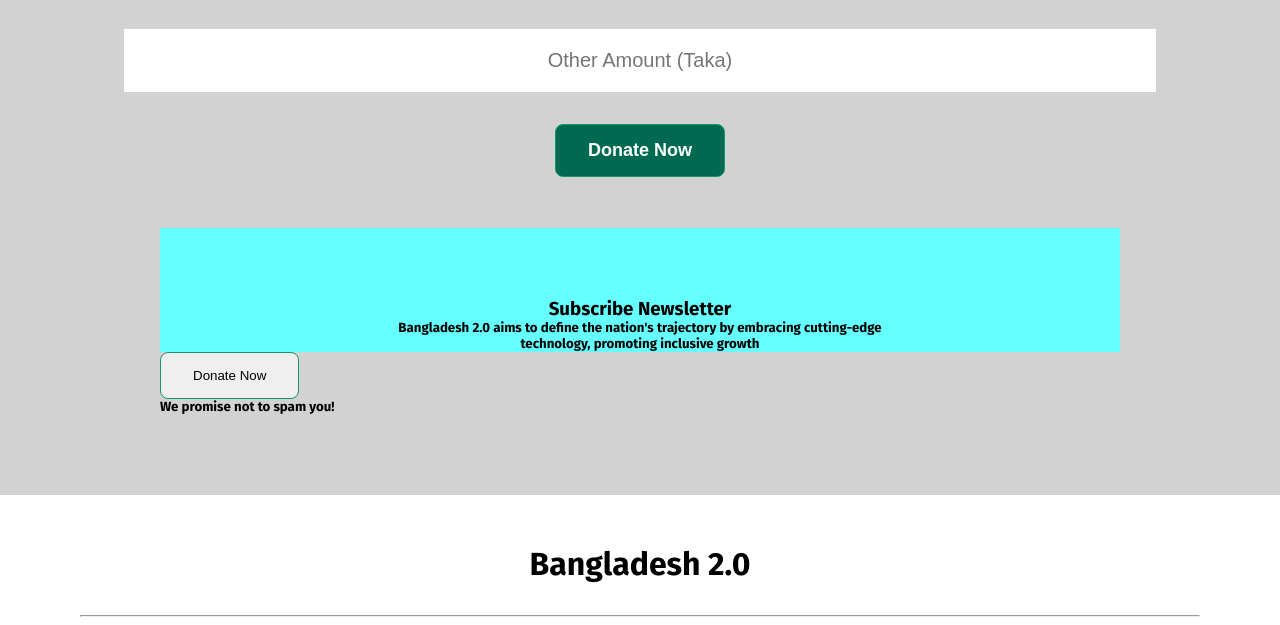
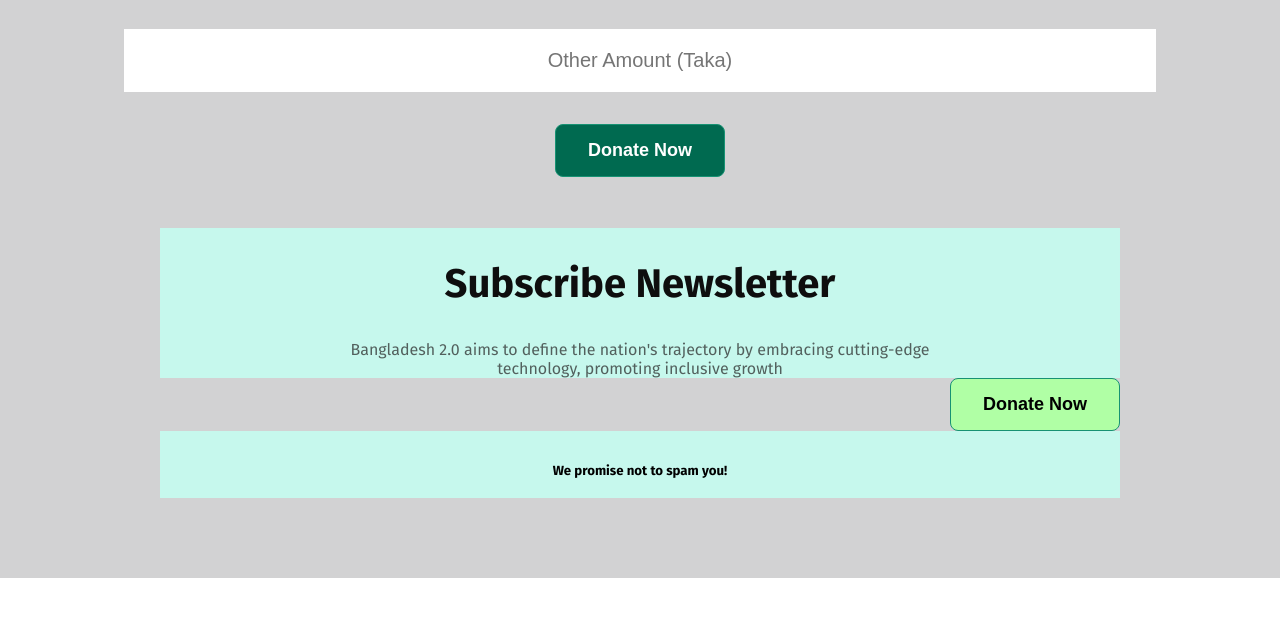
Before and after one commit to Abu-Said-Akunji/PH_A1_NewBangladesh, a plain HTML site: page index.html in a window 1280 px wide. Shown: the part 4879-5504 px from the top of the page. Drawn offline with Linux system fonts and the light colour scheme; files whose address does not match are found by name.

Commit message:
commit subs-newsletter

```diff
--- a/css/style.css
+++ b/css/style.css
@@ -386,7 +386,40 @@
 
 /*--subscribe Newsletter--*/
 .subscribe-main-box {
-    background-color: #66ffff;
+    background-color: #c6f8ed;
+    text-align: center;
+    color: #000000;
+    padding-top: 32px;
+}
+
+.subs-title {
+    text-align: center;
+    font-size: 40px;
+    font-weight: 700;
+    color: #0E0E0E;
+}
+
+.subs-dec {
+    text-align: center;
+    font-size: 16px;
+    font-weight: 400;
+    color: #1f1e1eb2;
+    padding-top: 32px;
+}
+
+.subscribe-btn-div {
+    text-align: right;
+}
+
+.subscribe-btn {
+    background-color: #b0ffa5;
+    color: rgb(0, 0, 0);
+    font-size: 18px;
+    font-weight: 600;
+}
+
+.subscribe-footer {
+    background-color: #c6f8ed;
     text-align: center;
     color: #000000;
     padding-top: 32px;
--- a/index.html
+++ b/index.html
@@ -356,16 +356,16 @@
         </section>
         <section class="subscribe-newsletter">
             <div class="subscribe-main-box">
-                <br><br>
-                <h3><b>Subscribe Newsletter</b></h3>
-                <h5>Bangladesh 2.0 aims to define the nation's trajectory by embracing cutting-edge<br>technology,
+                <h3 class="subs-title"><b>Subscribe Newsletter</b></h3>
+                <h5 class="subs-dec">Bangladesh 2.0 aims to define the nation's trajectory by embracing
+                    cutting-edge<br>technology,
                     promoting inclusive growth</h5>
             </div>
-            <div class="subscibe-bttn">
+            <div class="subscribe-btn-div">
                 <button class="btn subscribe-btn">Donate Now</button>
             </div>
             <div class="subscribe-footer">
-                <h5>We promise not to spam you!</h5>
+                <h5>We promise not to spam you!</h5><br>
             </div>
         </section>
     </main>
```
